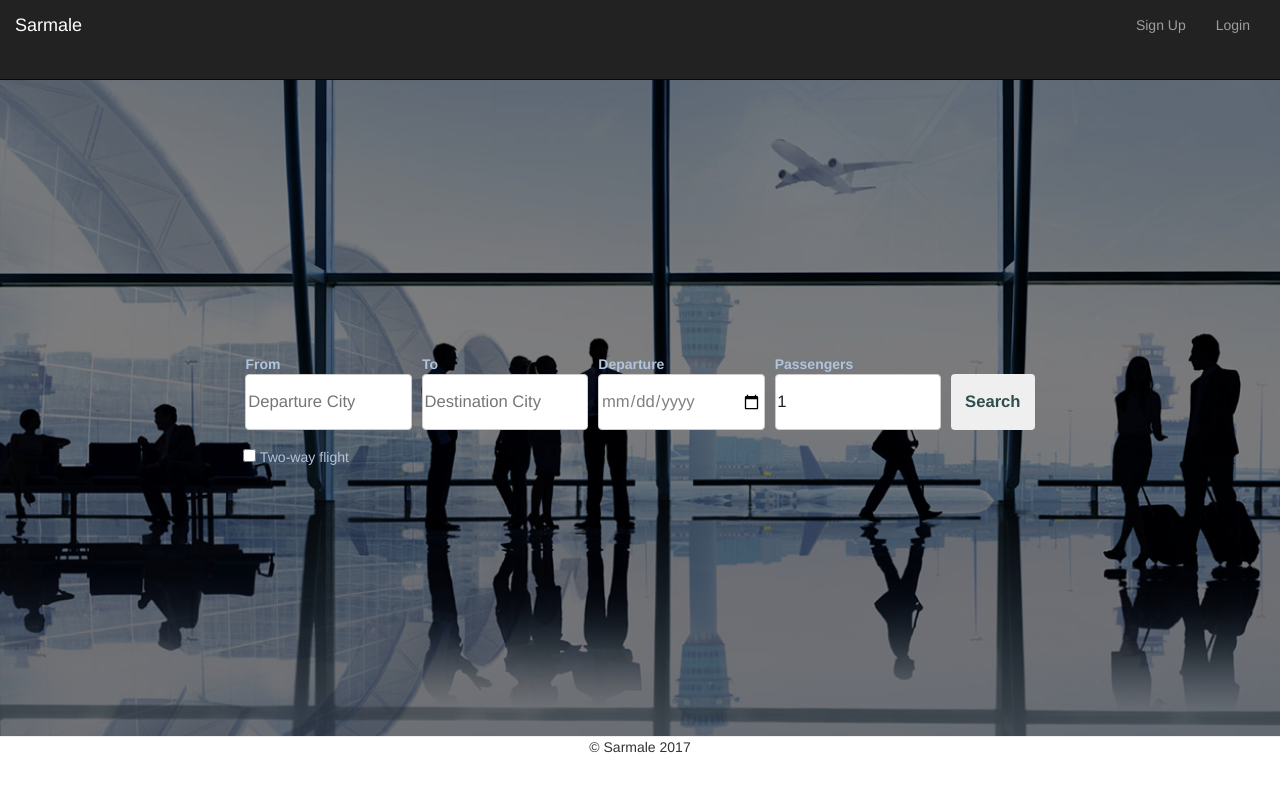
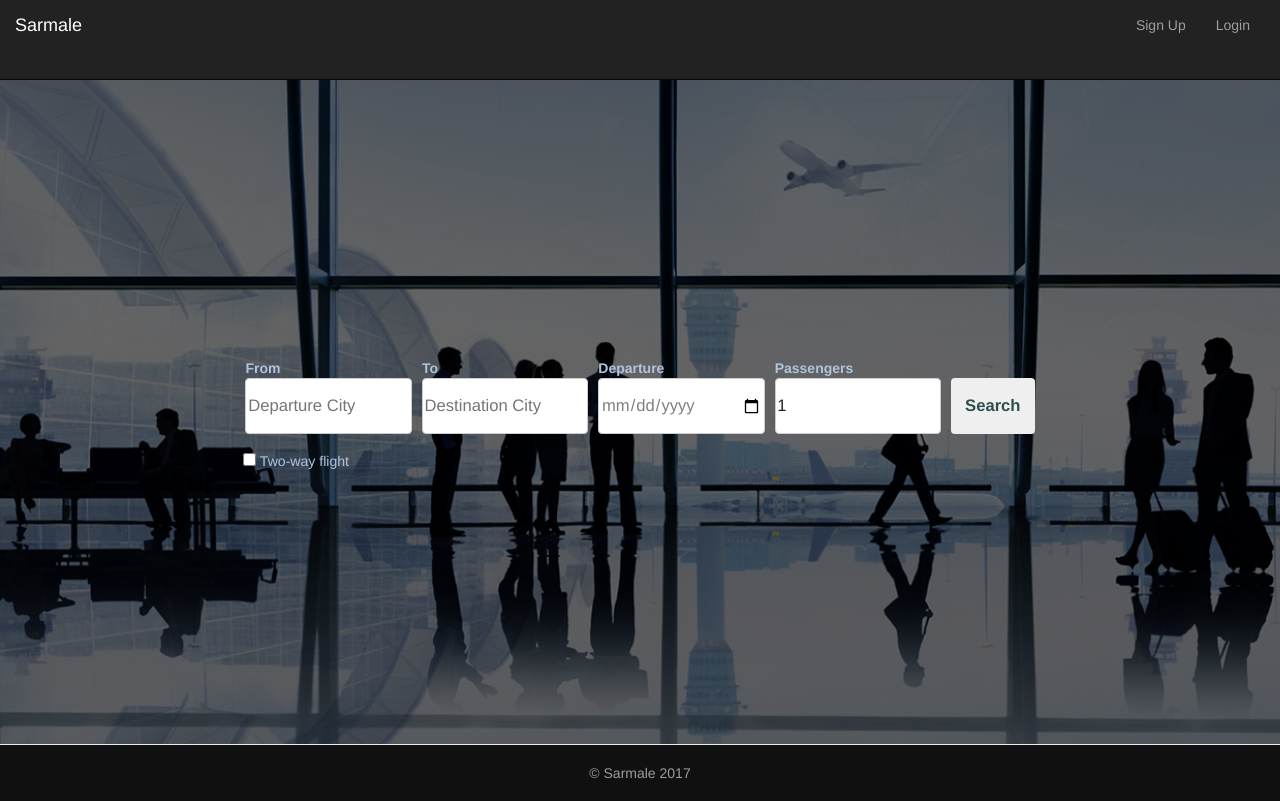
Before and after one commit to DanaIliescu/forms-mandatory-1, an Angular app: page / in a window 1280 px wide. Built offline with nearby package versions, Linux system fonts and the light colour scheme.

Commit message:
header & footer no margins

```diff
--- a/src/app/air-form/air-form.component.css
+++ b/src/app/air-form/air-form.component.css
@@ -3,8 +3,8 @@
   padding: 0; }
 
 form {
-  background: rgba(0, 0, 0, 0.5);
-  min-height: 82vh;
+  background: rgba(0, 0, 0, 0.6);
+  min-height: 83vh;
   color: lightsteelblue;
   display: flex;
   flex-direction: column;
--- a/src/app/air-form/air-form.component.scss
+++ b/src/app/air-form/air-form.component.scss
@@ -7,8 +7,8 @@ $errorBgColor: #a8252e;
 }
 
 form {
-    background: rgba(0, 0, 0, .5);
-    min-height: 82vh;
+    background: rgba(0, 0, 0, .6);
+    min-height: 83vh;
     color: lightsteelblue;
     display: flex;
     flex-direction: column;
--- a/src/app/app.component.css
+++ b/src/app/app.component.css
@@ -9,6 +9,10 @@ body {
 }
 
 footer {
-    text-align: center;
-    height: 5vh;
+    background-color: #101010;
+    color: #9d9d9d;
+    height: 7vh;
+    display: flex;
+    justify-content: center;
+    align-items: center
 }
```
Also changed, not shown: 1 other file (tests, documents, lock files or other folders).
